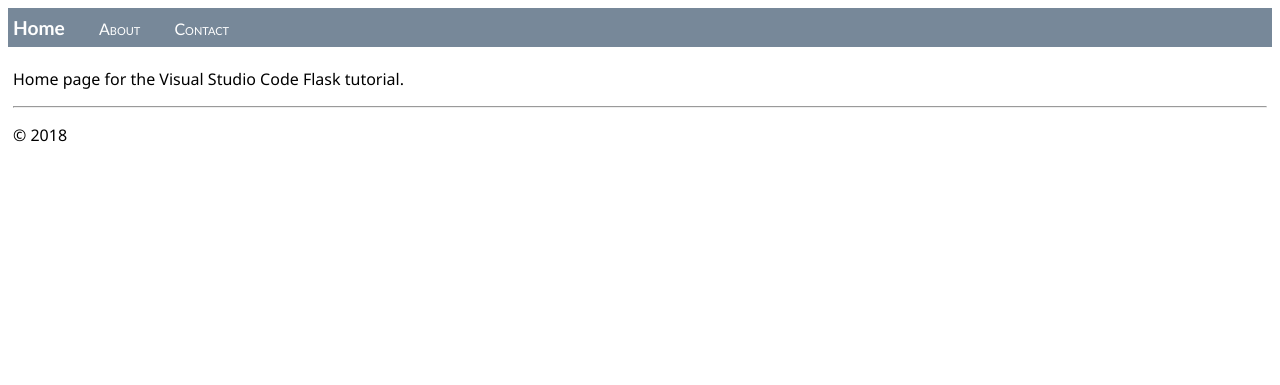
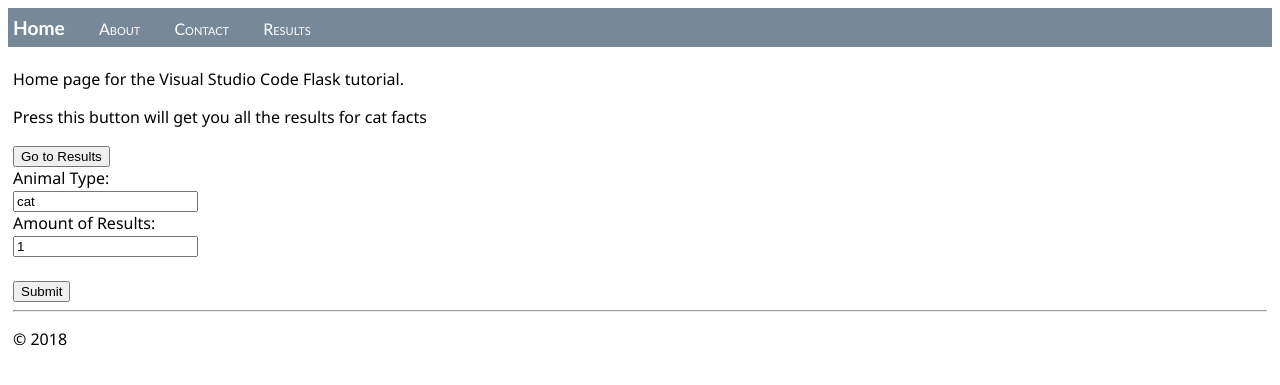
Before and after one commit to chrismclellanatbbc/iplayer_sounds_python, a Flask app: page / in a window 1280 px wide. Shown: the top 385 px of the page. Run offline with Flask 2, Linux system fonts and the light colour scheme.

```diff
--- a/app.py
+++ b/app.py
@@ -9,15 +9,17 @@ app = Flask(__name__)
 
 @app.route("/")
 def home():
-    #catfactsURl = "https://cat-fact.herokuapp.com/facts/"
-    #webUrl = urllib.request.urlopen(catfactsURl)
-    #if(webUrl.getcode() == 200):
-        #data = json.loads(webUrl.read())
-        #return render_template("index.html", data=data['all'])
-    #else:
-        #print("Received error, cannot parse results")
+    return render_template("index.html", title="Home")
 
-    return render_template("index.html")
+@app.route("/random/")
+def randomPage():
+    catfactsURl = "https://cat-fact.herokuapp.com/facts/random?animal_type=cat&amount=5"
+    webUrl = urllib.request.urlopen(catfactsURl)
+    if(webUrl.getcode() == 200):
+        data = json.loads(webUrl.read())
+        return render_template("random.html", data=data, title="Random")
+    else:
+        print("Received error, cannot parse results")
 
 @app.route("/results/")
 def results():
@@ -25,7 +27,7 @@ def results():
     webUrl = urllib.request.urlopen(catfactsURl)
     if(webUrl.getcode() == 200):
         data = json.loads(webUrl.read())
-        return render_template("results.html", data=data['all'])
+        return render_template("results.html", data=data['all'], title="Results")
     else:
         print("Received error, cannot parse results")
 
--- a/templates/index.html
+++ b/templates/index.html
@@ -1,6 +1,25 @@
 {% extends 'layout.html' %}
 
+{% block title %}{{title}}{% endblock %}
+
 {% block content %}
-<title>Home Page</title>
+
     <p>Home page for the Visual Studio Code Flask tutorial.</p>
+    <div>
+        <p>Press this button will get you all the results for cat facts</p>
+        <form action="/results/">
+            <input type="submit" value="Go to Results" />
+        </form>
+    </div>
+
+    <div>
+        <form action="/random/">
+            <label for="fname">Animal Type:</label><br>
+            <input type="text" id="animalT" name="animal_type" value="cat"><br>
+            <label for="lname">Amount of Results:</label><br>
+            <input type="text" id="randomResult" name="amount" value="1"><br><br>
+            <input type="submit" value="Submit">
+          </form>
+    </div>
+
 {% endblock content %}
--- a/templates/layout.html
+++ b/templates/layout.html
@@ -11,6 +11,7 @@
             <a href="{{ url_for('home') }}" class="navbar-brand">Home</a>
             <a href="{{ url_for('about') }}" class="navbar-item">About</a>
             <a href="{{ url_for('contact') }}" class="navbar-item">Contact</a>
+            <a href="{{url_for('results')}}" class="navbar-item">Results</a>
         </div>
 
         <div class="body-content">
```
Also changed, not shown: templates/random.html (added, +13 -0 lines), templates/results.html (+7 -0 lines), 1 other file.
